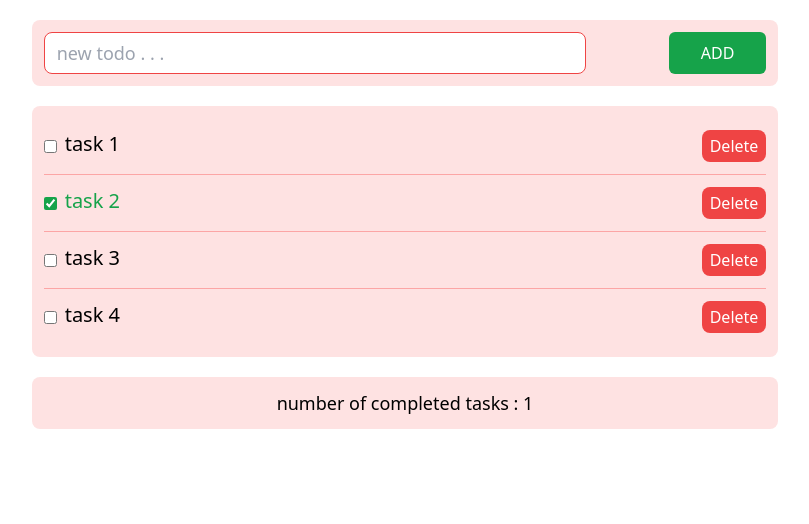
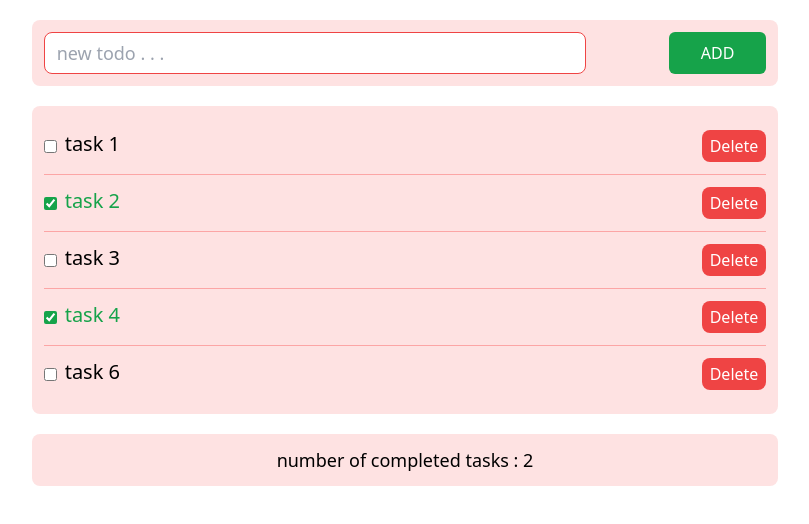
Before and after one commit to AliKouchekzade/redux, a React (Create React App) app: page / in a window 1280 px wide. Shown: the top 524 px of the page, without its empty margins (235-1044 px from the left). Built offline with nearby package versions, Linux system fonts and the light colour scheme; data requests are answered from the project's data file.

Commit message:
all async func added

```diff
--- a/src/components/todos/todo.js
+++ b/src/components/todos/todo.js
@@ -1,5 +1,5 @@
 import { useDispatch } from "react-redux";
-import { completeTodo, deleteTodo } from "../../features/todos/todosSlice";
+import { deleteAsyncTodo, toggleAsyncTodo } from "../../features/todos/todosSlice";
 
 const ToDo = ({ todo }) => {
   const dispatch = useDispatch();
@@ -10,7 +10,7 @@ const ToDo = ({ todo }) => {
           checked={todo.complete}
           className="accent-green-600"
           type="checkbox"
-          onChange={() => dispatch(completeTodo(todo.id))}
+          onChange={() => dispatch(toggleAsyncTodo(todo))}
           id={todo.id}
         />
         <label
@@ -24,7 +24,7 @@ const ToDo = ({ todo }) => {
       </div>
       <button
         className="bg-red-500 px-2 py-1 rounded-lg text-white"
-        onClick={() => dispatch(deleteTodo(todo.id))}
+        onClick={() => dispatch(deleteAsyncTodo(todo.id))}
       >
         Delete
       </button>
--- a/src/components/todos/todoForm.js
+++ b/src/components/todos/todoForm.js
@@ -1,6 +1,6 @@
 import { useState } from "react";
 import { useDispatch } from "react-redux";
-import { addTodo } from "../../features/todos/todosSlice";
+import { addAsyncTodo } from "../../features/todos/todosSlice";
 
 const ToDoForm = () => {
   const [input, setInput] = useState("");
@@ -8,7 +8,7 @@ const ToDoForm = () => {
 
   const submitHandler = (event) => {
     event.preventDefault();
-    dispatch(addTodo(input));
+    dispatch(addAsyncTodo(input));
     setInput("");
   };
 
--- a/src/data/db.json
+++ b/src/data/db.json
@@ -1,8 +1,29 @@
 {
   "todos": [
-    { "id": 1, "title": "task 1", "complete": false },
-    { "id": 2, "title": "task 2", "complete": true },
-    { "id": 3, "title": "task 3", "complete": false },
-    { "id": 4, "title": "task 4", "complete": false }
+    {
+      "title": "task 1",
+      "complete": false,
+      "id": 1
+    },
+    {
+      "title": "task 2",
+      "complete": true,
+      "id": 2
+    },
+    {
+      "title": "task 3",
+      "complete": false,
+      "id": 3
+    },
+    {
+      "title": "task 4",
+      "complete": true,
+      "id": 4
+    },
+    {
+      "title": "task 6",
+      "complete": false,
+      "id": 6
+    }
   ]
 }
--- a/src/features/todos/todosSlice.js
+++ b/src/features/todos/todosSlice.js
@@ -7,6 +7,53 @@ export const getAsyncTodos = createAsyncThunk(
     try {
       const response = await axios.get("http://localhost:3001/todos");
       return response.data;
+    } catch (error) {
+      return rejectWithValue( error);
+    }
+  }
+);
+
+export const addAsyncTodo = createAsyncThunk(
+  "todos/addAsyncTodos",
+  async (payload, { rejectWithValue }) => {
+    try {
+      const response = await axios.post("http://localhost:3001/todos", {
+        title: payload,
+        complete: false,
+      });
+      return response.data;
+    } catch (error) {
+      return rejectWithValue([], error);
+    }
+  }
+);
+
+export const toggleAsyncTodo = createAsyncThunk(
+  "todos/toggleAsyncTodos",
+  async (payload, { rejectWithValue }) => {
+    try {
+      const response = await axios.put(
+        `http://localhost:3001/todos/${payload.id}`,
+        {
+          ...payload,
+          complete: !payload.complete,
+        }
+      );
+      return response.data.id;
+    } catch (error) {
+      return rejectWithValue([], error);
+    }
+  }
+);
+
+export const deleteAsyncTodo = createAsyncThunk(
+  "todos/deleteAsyncTodos",
+  async (payload, { rejectWithValue }) => {
+    try {
+        await axios.delete(
+        `http://localhost:3001/todos/${payload}`
+      );
+      return payload;
     } catch (error) {
       return rejectWithValue([], error);
     }
@@ -47,7 +94,21 @@ const todoSlice = createSlice({
       return { todos: action.payload, loading: false, error: null };
     },
     [getAsyncTodos.rejected]: (state, action) => {
-      return { todos: [], loading: false, error: action.error.message };
+      return { todos: [], loading: false, error: action.payload.message };
+    },
+    [addAsyncTodo.fulfilled]: (state, action) => {
+      state.todos.push(action.payload)
+    },
+    [toggleAsyncTodo.fulfilled]: (state, action) => {
+      const selected = state.todos.find((todo) => todo.id === action.payload);
+      selected.complete = !selected.complete;
+    },
+    [deleteAsyncTodo.fulfilled]: (state, action) => {
+      console.log(action.payload)
+      state.todos.splice(
+        state.todos.findIndex((todo) => todo.id === action.payload),
+        1
+      );
     },
   },
 });
```
